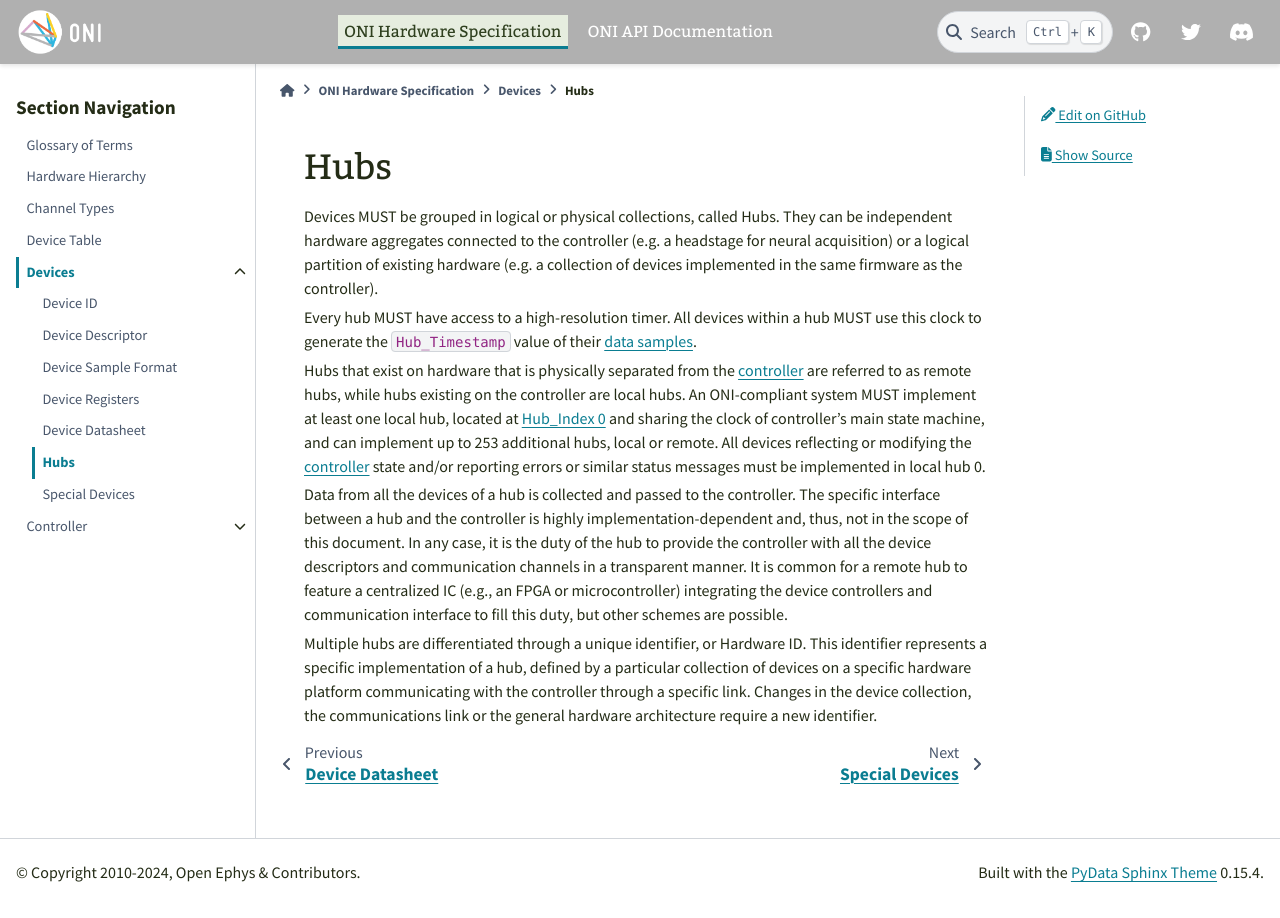
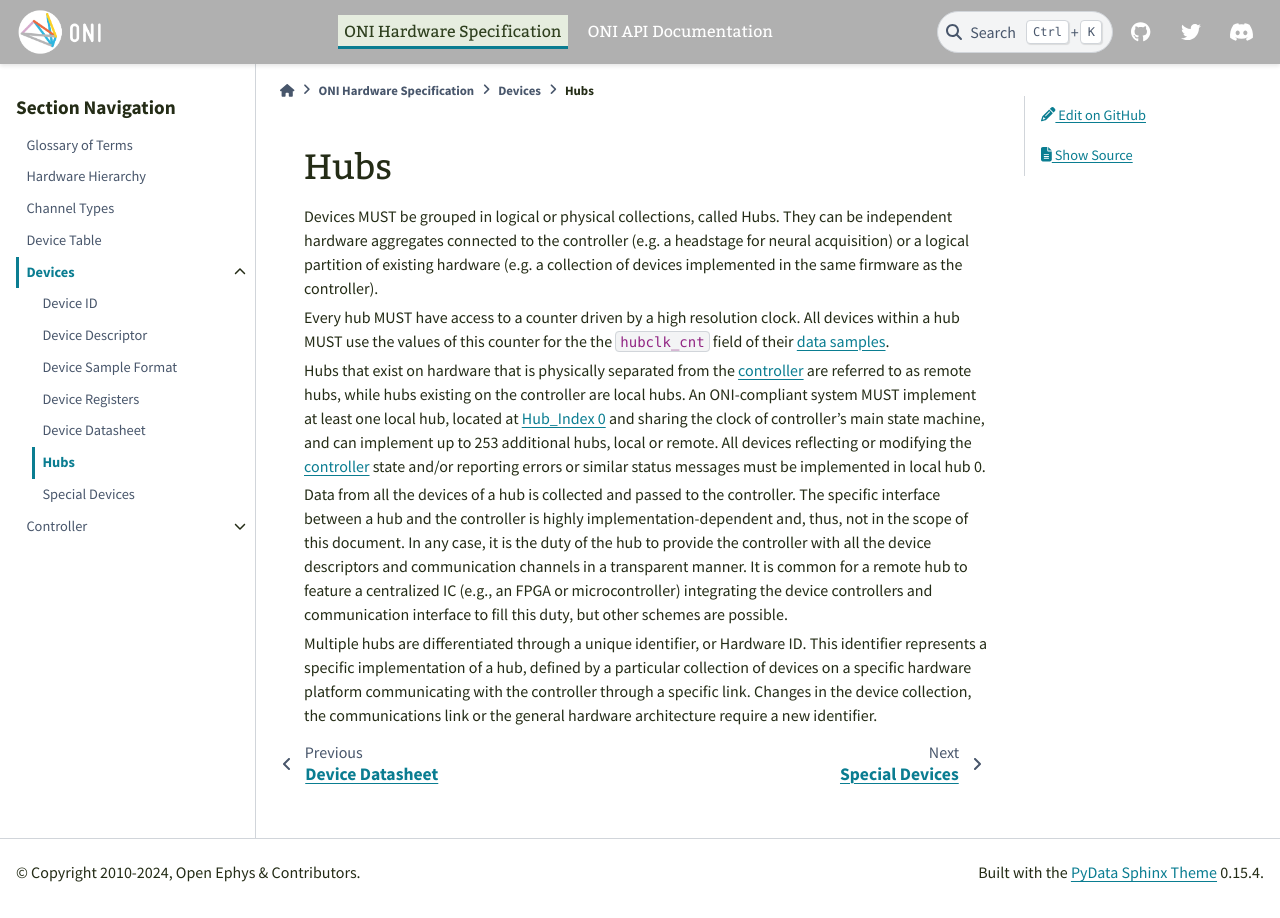
Before and after one commit to open-ephys/ONI, a Sphinx documentation site: the page built from source/hw-spec/devices/hubs.rst, in a window 1280 px wide. Built offline with Sphinx 7.4.7 and the PyData theme 0.15.4, drawn with Linux system fonts in a browser that asks for light colours.

Commit message:
Update text related to hub clocks

```diff
--- a/source/hw-spec/devices/hubs.rst
+++ b/source/hw-spec/devices/hubs.rst
@@ -8,9 +8,9 @@ They can be independent hardware aggregates connected to the controller
 (e.g. a headstage for neural acquisition) or a logical partition of existing hardware
 (e.g. a collection of devices implemented in the same firmware as the controller).
 
-Every hub MUST have access to a high-resolution timer. All devices within
-a hub MUST use this clock to generate the ``Hub_Timestamp`` value of their
-:ref:`data samples <dev-sample>`.
+Every hub MUST have access to a counter driven by a high resolution clock.
+All devices within a hub MUST use the values of this counter for the the
+``hubclk_cnt`` field of their :ref:`data samples <dev-sample>`.
 
 Hubs that exist on hardware that is physically separated from the :ref:`controller <controller>` are
 referred to as remote hubs, while hubs existing on the controller are local hubs.
```
